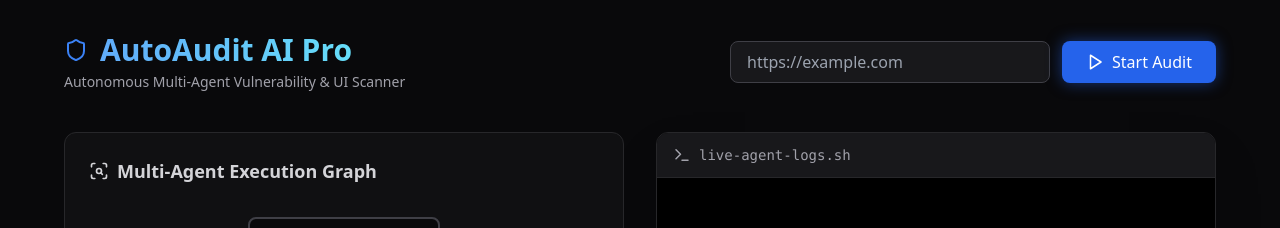
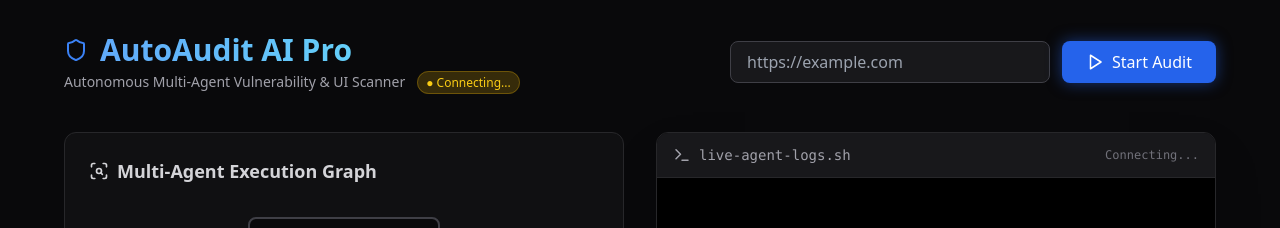
Before and after one commit to Adeshksingh02/AutoAudit-AI, a Next.js app in the folder frontend/: page / in a window 1280 px wide. Shown: the top 228 px of the page. Built offline with nearby package versions, Linux system fonts and the light colour scheme; no server answers.

Commit message:
Update page.tsx

```diff
--- a/frontend/app/page.tsx
+++ b/frontend/app/page.tsx
@@ -9,6 +9,7 @@ export default function Home() {
   const [logs, setLogs] = useState<any[]>([]);
   const [isScanning, setIsScanning] = useState(false);
   const [reportUrl, setReportUrl] = useState(''); // New state for download link
+  const [wsStatus, setWsStatus] = useState('Connecting...'); // Connection status indicator
   const ws = useRef<WebSocket | null>(null);
 
   const [agents, setAgents] = useState({
@@ -21,7 +22,15 @@ export default function Home() {
   });
 
   useEffect(() => {
+    let reconnectTimeout: NodeJS.Timeout;
+
+    const connectWebSocket = () => {
+      setWsStatus('Connecting...');
       ws.current = new WebSocket('wss://autoaudit-ai-4qqg.onrender.com/ws/audit-logs');
+
+      ws.current.onopen = () => {
+        setWsStatus('Connected');
+      };
 
       ws.current.onmessage = (event) => {
         const data = JSON.parse(event.data);
@@ -40,7 +49,24 @@ export default function Home() {
         }
       };
 
+      ws.current.onerror = (error) => {
+        setWsStatus('Error/Reconnecting...');
+        console.log('WebSocket error:', error);
+      };
+
+      ws.current.onclose = () => {
+        setWsStatus('Disconnected. Reconnecting in 3s...');
+        // Auto-reconnect after 3 seconds if connection drops or backend was asleep
+        reconnectTimeout = setTimeout(() => {
+          connectWebSocket();
+        }, 3000);
+      };
+    };
+
+    connectWebSocket();
+
     return () => {
+      clearTimeout(reconnectTimeout);
       if (ws.current) ws.current.close();
     };
   }, []);
@@ -54,6 +80,9 @@ export default function Home() {
 
     if (ws.current && ws.current.readyState === WebSocket.OPEN) {
       ws.current.send(JSON.stringify({ action: "START_SCAN", url: url }));
+    } else {
+      alert('WebSocket connection is not active yet. Please wait a moment or refresh.');
+      setIsScanning(false);
     }
   };
 
@@ -75,7 +104,12 @@ export default function Home() {
           <h1 className="text-3xl font-bold bg-gradient-to-r from-blue-400 to-cyan-300 bg-clip-text text-transparent flex items-center gap-3">
             <Shield className="text-blue-500" /> AutoAudit AI Pro
           </h1>
-          <p className="text-zinc-400 text-sm mt-1">Autonomous Multi-Agent Vulnerability & UI Scanner</p>
+          <p className="text-zinc-400 text-sm mt-1">
+            Autonomous Multi-Agent Vulnerability & UI Scanner
+            <span className={`ml-3 text-xs px-2 py-0.5 rounded-full ${wsStatus === 'Connected' ? 'bg-green-500/20 text-green-400 border border-green-500/30' : 'bg-yellow-500/20 text-yellow-400 border border-yellow-500/30'}`}>
+              ● {wsStatus}
+            </span>
+          </p>
         </div>
 
         <div className="flex w-full md:w-auto gap-3">
@@ -147,9 +181,12 @@ export default function Home() {
         </div>
 
         <div className="bg-black border border-zinc-800 rounded-xl p-0 flex flex-col h-[500px] overflow-hidden shadow-2xl">
-          <div className="bg-zinc-900 px-4 py-3 border-b border-zinc-800 flex items-center gap-2">
+          <div className="bg-zinc-900 px-4 py-3 border-b border-zinc-800 flex items-center justify-between">
+            <div className="flex items-center gap-2">
               <Terminal size={18} className="text-zinc-400" />
               <span className="text-sm font-mono text-zinc-400">live-agent-logs.sh</span>
+            </div>
+            <span className="text-xs font-mono text-zinc-500">{wsStatus}</span>
           </div>
 
           <div className="p-4 overflow-y-auto flex-1 font-mono text-sm space-y-2 flex flex-col-reverse">
```
Lines whose indentation alone changed are shown as unchanged.
